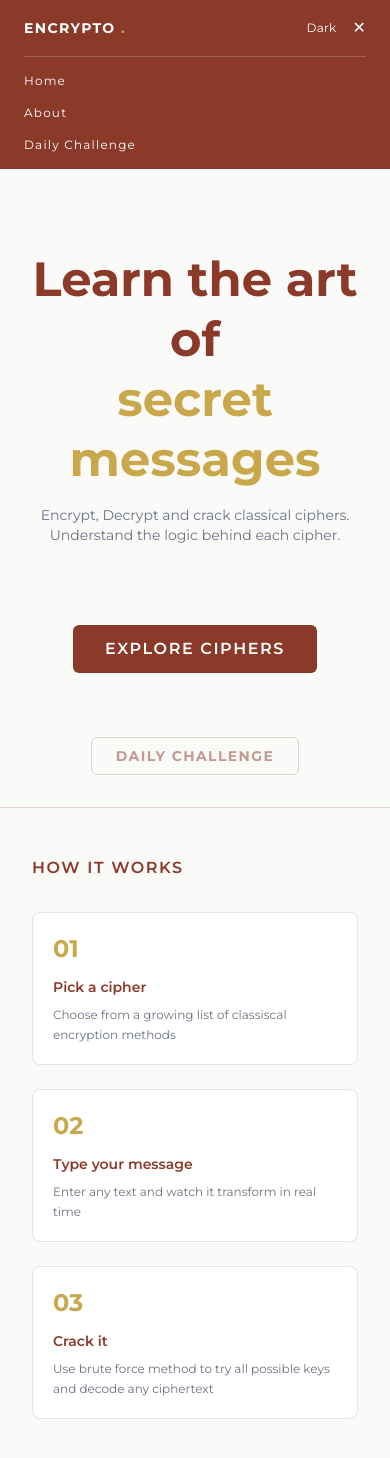
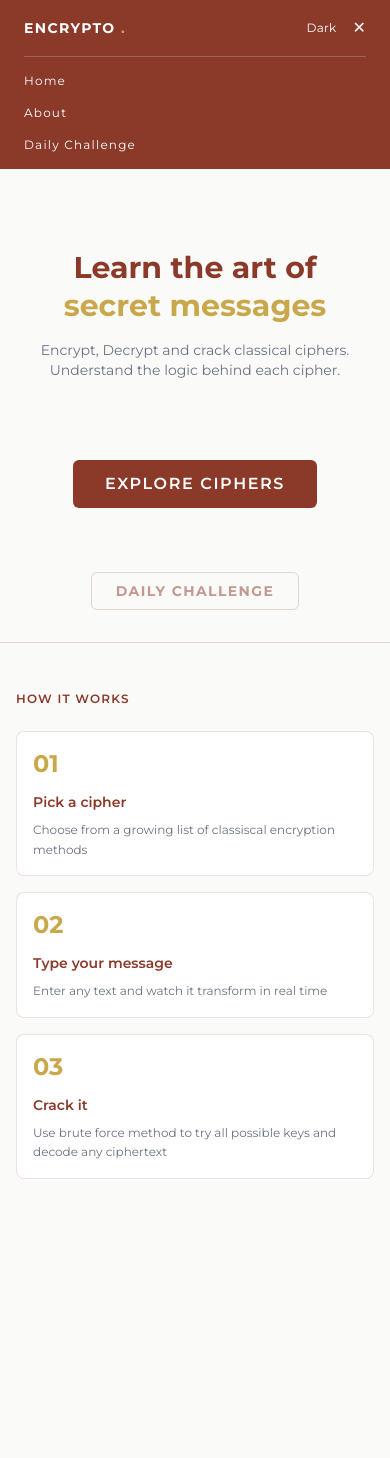
Before and after one commit to Krimzonn/encrypto, a React (Vite) app: page / in a window 390 px wide. Shown: the top 1458 px of the page. After the commit the page ends 1227 px from the top, so only its background shows below. Built offline with nearby package versions, Linux system fonts and the light colour scheme.

Commit message:
Made some changes for mobile responsiveness

```diff
--- a/src/components/Herocard.jsx
+++ b/src/components/Herocard.jsx
@@ -1,7 +1,7 @@
 function Herocard() {
   return (
     <div className="text-center py-20 px-8">
-      <h1 className="text-5xl font-bold text-rw leading-tight mb-4">
+      <h1 className="text-3xl md:text-5xl font-bold text-rw leading-tight mb-4">
         Learn the art of <br />
         <span className="text-gold">secret messages</span>
       </h1>
--- a/src/components/HowItWorks.jsx
+++ b/src/components/HowItWorks.jsx
@@ -18,15 +18,15 @@ const steps = [
 
 function HowItWorks() {
   return (
-    <div className="border-t border-rw/20 px-8 py-12">
-      <p className="text-cs font-semibold text-rw tracking-widest uppercase mb-8">
+    <div className="border-t border-rw/20 px-4 md:px-8 py-12">
+      <p className="text-xs font-semibold text-rw tracking-widest uppercase mb-6 md:mb-8">
         How it works
       </p>
-      <div className="grid grid-cols-1 md:grid-cols-3 gap-6">
+      <div className="grid grid-cols-1 md:grid-cols-3 gap-4 md:gap-6">
         {steps.map((step) => (
           <div
             key={step.num}
-            className="bg-surface border border-rw/15 rounded-lg p-5"
+            className="bg-surface border border-rw/15 rounded-lg p-4 md:p-5"
           >
             <div className="text-2xl font-bold text-gold mb-3">{step.num}</div>
             <div className="text-sm font-semibold text-rw mb-2">
--- a/src/pages/CipherSelect.jsx
+++ b/src/pages/CipherSelect.jsx
@@ -82,14 +82,14 @@ function CipherSelect() {
     <>
       <PageWrapper>
         <Navbar />
-        <div className="max-w-4xl mx-auto px-8 py-16">
+        <div className="max-w-4xl mx-auto px-4 md:px-8 py-10 md:py-16">
           <FadeIn delay={0.1}>
             <p className="text-xs font-semibold text-rw tracking-widest uppercase mb-2">
               Cipher Library
             </p>
           </FadeIn>
           <FadeIn delay={0.2}>
-            <h1 className="text-3xl font-bold text-rw mb-10">
+            <h1 className="text-2xl md:text-3xl font-bold text-rw mb-10">
               Choose a <span className="text-gold">cipher</span>
             </h1>
           </FadeIn>
@@ -103,12 +103,12 @@ function CipherSelect() {
             />
           </FadeIn>
           <FadeIn delay={0.3}>
-            <div className="grid grid-cols-1 md:grid-cols-3 gap-6 p-8">
+            <div className="grid grid-cols-1 md:grid-cols-3 gap-4 md:gap-6">
               {filteredCiphers.map((cipher) => (
                 <CipherCard key={cipher.name} {...cipher} />
               ))}
               {filteredCiphers.length === 0 && (
-                <p className="text-xs text-gray-400 col-span-2">
+                <p className="text-xs text-gray-400 col-span-3">
                   No ciphers found matching "{search}"
                 </p>
               )}
@@ -116,7 +116,9 @@ function CipherSelect() {
           </FadeIn>
 
           <FadeIn delay={0.4}>
-            <BackButton to="/" />
+            <div className="mt-8">
+              <BackButton to="/" />
+            </div>
           </FadeIn>
         </div>
       </PageWrapper>
```
